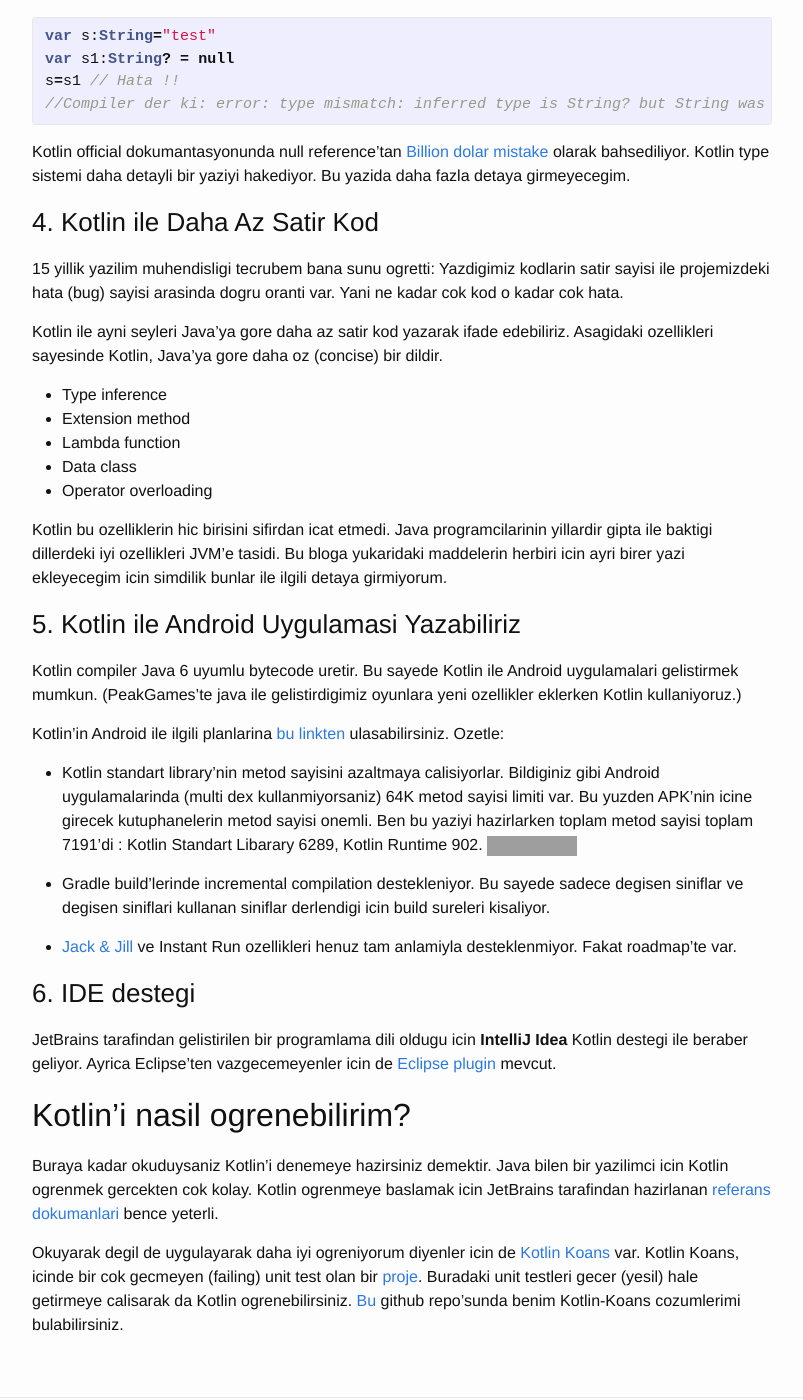
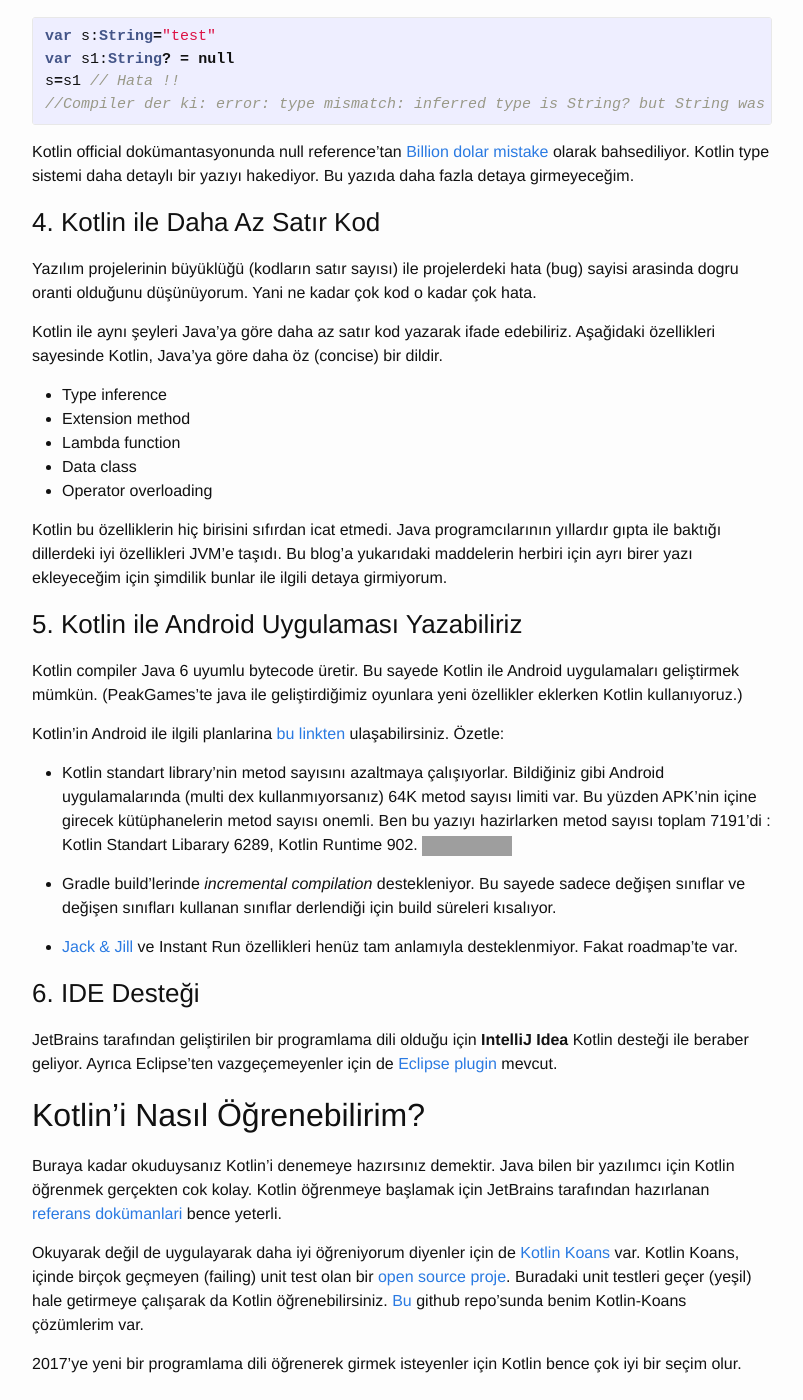
Before and after one commit to ilkinulas/ilkinulas.github.io, a Jekyll site: the page built from _posts/2017-01-28-Neden-Kotlin.md, in a window 1280 px wide and 1400 px high, scrolled down 2241 px. Shown: the whole window, without its empty margins (238-1041 px from the left). Built offline with Jekyll 4.4.1, drawn with Linux system fonts in a browser that asks for light colours; comment, search, counter and statistics services are not loaded; some of the changed text lies outside the part shown; grey boxes are pictures that could not be loaded.

Commit message:
Turkce karakterler

```diff
--- a/_posts/2017-01-28-Neden-Kotlin.md
+++ b/_posts/2017-01-28-Neden-Kotlin.md
@@ -4,39 +4,40 @@
 categories: development kotlin
 ---
 
-## Neden olmasin?
-[JetBrains](http://www.jetbrains.com/) 6 yil once Kotlin programlama dili uzerinde calismaya baslamis ve **Kotlin 1.0** 'in [duyurulmasinin](https://blog.jetbrains.com/kotlin/2016/02/kotlin-1-0-released-pragmatic-language-for-jvm-and-android/) uzerinden 1 yil gecmis. Bu yaziyi Kotlin'i henuz denememis olan Java yazilimcilarinin Kotlin'i en azindan bir kere denemeleri icin kaleme aliyorum. Yeni bir programlama dili ogrenmenin kime ne zarari olabilir ki? Kotlin ogrenmenin soyle bir yan etkisi olabiliyor bastan soyleyeyim : Bir daha Java ile kod yazmak istemeyebilirsiniz.
+## Neden olmasın?
+[JetBrains](http://www.jetbrains.com/) 6 yıl önce Kotlin programlama dili üzerinde calismaya başlamış ve **Kotlin 1.0** 'ın [duyurulmasının](https://blog.jetbrains.com/kotlin/2016/02/kotlin-1-0-released-pragmatic-language-for-jvm-and-android/) üzerinden 1 yıl geçmiş. Bu yazıyı Kotlin'i henüz denememiş olan Java yazılımcılarının Kotlin'i en azından bir kere denemeleri için kaleme alıyorum. Yeni bir programlama dili öğrenmenin kime ne zararı olabilir ki? Kotlin öğrenmenin şöyle bir yan etkisi olabiliyor baştan söyleyeyim : Bir daha Java ile kod yazmak istemeyebilirsiniz.
 
-2002 yilindan beri profesyonel olarak, cok sevdigim Java programla dili ile uygulamalar gelistiriyorum. Java ile web uygulamalari, [telekom sunuculari](https://en.wikipedia.org/wiki/Online_charging_system) ve [mobil oyunlar](http://www.peakgames.net) gelistirmis birisi olarak keske Java programlama diline su ozelligi de ekleseler dedigim herseyi Kotlin'de buldugumu soyleyebilirim. Birazdan bunlardan kisa kisa bahsedecegim.
+2002 yılından beri profesyonel olarak, çok sevdiğim Java programla dili ile uygulamalar geliştiriyorum. Java ile web uygulamaları, [telekom sunucuları](https://en.wikipedia.org/wiki/Online_charging_system) ve [mobil oyunlar](http://www.peakgames.net) geliştirmiş birisi olarak keşke Java programlama diline şu özelliği de ekleseler dediğim herşeyi Kotlin'de bulduğumu söyleyebilirim. Birazdan bunlardan kısa kısa bahsedeceğim.
 
-Java Sanal Makinesi (JVM), [java bytecode](https://en.wikipedia.org/wiki/Java_bytecode)'larini hafizaya yukleyip calistirabilen, cogunlukla C++ ile yazilmis devasa bir programdir. Eger derleyiciniz programlama dilinizi alip JVM'in anlayacagi bytecode'a cevirebilirse yazdiginiz programlar sanal makine uzerinde calisabilir. Peki neden JVM'e ihtiyac duyariz? JVM bize sunlari sunar:
+Java Sanal Makinesi (JVM), [java bytecode](https://en.wikipedia.org/wiki/Java_bytecode)'larını hafızaya yükleyip çalıştırabilen, çoğunlukla C++ ile yazılmış devasa bir programdır. Eğer derleyiciniz programlama dilinizi alıp JVM'in anlayacağı bytecode'a çevirebilirse yazdığınız programlar sanal makine üzerinde çalışabilir. Peki neden JVM'e ihtiyaç duyarız? JVM bize şunları sunar:
 
- * __Garbage Collection__ : Dinamik hafiza yonetimi sayesinde kullanilmayan instance'lar, yani copler, garge collector tarafindan temizlenir.
- * __Write Once Run (almost) Every Where__ : Her platform icin farkli bir sanal makine oldugu icin bytecode'a cevrilen programiniz Windows, Mac, Linux farketmeksizin ayni sekilde calisacaktir.
- * __Performance & Robustness__ : JVM'in (reference implementation) 20 yillik bir gecmisi var ve yillardir finans, telekom, online alisveris, oyun gibi bircok alanda kullaniliyor. Uygulamanizin karakteristigine gore farkli JVM'ler kullanabilirsiniz.
+ * __Garbage Collection__ : Dinamik hafıza yönetimi sayesinde kullanılmayan instance'lar, yani çöpler, garbage collector tarafından temizlenir.
+ * __Write Once Run (almost) Every Where__ : Her platform için farklı bir sanal makine olduğu için bytecode'a çevrilen programınız Windows, Mac, Linux farketmeksizin aynı şekilde calışacaktır.
+ * __Performance & Robustness__ : JVM'in (reference implementation) 20 yıllık bir geçmişi var ve yıllardır finans, telekom, online alışveriş, oyun gibi bircok alanda kullanılıyor. Uygulamanızın karakteristiğine göre farklı JVM'ler kullanabilirsiniz.
     * [HotSpot](https://en.wikipedia.org/wiki/HotSpot), Reference Java VM implementation
     * [Open JDK](https://en.wikipedia.org/wiki/OpenJDK), free & open JVM implementation
     * [Realtime JVMs](https://en.wikipedia.org/wiki/Real_time_Java)
- * __Monitoring tools__ : Sanal makinenin durumunu izlemek icin ve daha performansli calismasini saglamak icin bir cok arac mevcut. [VisualVM](http://visualvm.java.net/), [JProfiler](http://www.ej-technologies.com/products/jprofiler/overview.html), [GCViewer](http://www.tagtraum.com/gcviewer.html), [jmap](http://docs.oracle.com/javase/7/docs/technotes/tools//share/jmap.html), [jstack](http://docs.oracle.com/javase/7/docs/technotes/tools//share/jstack.html) bunlardan sadece bazilari.
+ * __Monitoring tools__ : Sanal makinenin durumunu izlemek için ve daha performanslı çalısmasını sağlamak için birçok araç mevcut. [VisualVM](http://visualvm.java.net/), [JProfiler](http://www.ej-technologies.com/products/jprofiler/overview.html), [GCViewer](http://www.tagtraum.com/gcviewer.html), [jmap](http://docs.oracle.com/javase/7/docs/technotes/tools//share/jmap.html), [jstack](http://docs.oracle.com/javase/7/docs/technotes/tools//share/jstack.html) bunlardan sadece bazıları.
 
- JVM'in bedavadan yukaridaki ozellikleri sunmasi JVM uzerinde calisabilen Java'dan baska bircok dilin dogmasina yol acmistir. Popupler JVM dillerinden bazilari : Kotlin, Clojure, Scala, JRuby, Jython, Groovy, LuaJ.
+ JVM'in bedavadan yukarıdaki özellikleri sunması JVM üzerinde calisabilen Java'dan baska birçok dilin doğmasına yol açmıştır. Popupler JVM dillerinden bazıları : Kotlin, Clojure, Scala, JRuby, Jython, Groovy, LuaJ.
+
 
 ![kotlin logo](/assets/neden_kotlin/logo_Kotlin.png){: .center-image }
 
-Simdi tekrar Kotlin'e geri donelim. Kotlin'in ogrenmeye deger bir programlama dili oldugunu dusunuyorum cunku;
+Şimdi tekrar Kotlin'e geri dönelim. Kotlin'in öğrenmeye değer bir programlama dili olduğunu düşünüyorum çünkü;
 
 ### 1. Statically Typed
 
-Kotlin statically typed bir programlama dilidir. Kotlin compiler (kotlinc) kotlin ile yazdiginiz kaynak kodlarini java byte code'a cevirir. Tipler derleme sirasinda belirlidir. Ornegin bir degiskenin tipi String ise o degiskene Integer atayamazsiniz, compiler buna izin vermez. Static (Java, C#, C++) ve dinamik (Javascript, Python) programlama dilleri ile calismis birisi olarak kisisel tercihim statik diller. Cunku :
+Kotlin, _statically typed_ bir programlama dilidir. Kotlin compiler (kotlinc) kotlin ile yazdığınız kaynak kodlarını java byte code'a çevirir. Tipler derleme sırasında belirlidir. Ornegin bir değişkenin tipi String ise o değişkene Integer atayamazsınız, compiler buna izin vermez. Static (Java, C#, C++) ve dinamik (Javascript, Python) programlama dilleri ile calışmış birisi olarak kişisel tercihim statik diller. Çünkü :
 
-  * Static dillerde compiler'lar, kodunuzdaki hatalari kodunuz daha calismadan (production'a gitmeden) soyleyebilir.
-  * IDE'ler tipleri bildikleri icin size daha gelismis oneriler sunabilir. Cok gelismis refactoring destegi saglayabilirler.
+  * Static dillerde compiler'lar, kodunuzdaki hataları kodunuz daha çalişmadan (production'a gitmeden) söyleyebilir.
+  * IDE'ler tipleri bildikleri için size daha gelişmiş öneriler sunabilir. Çok gelişmiş refactoring desteği sağlayabilirler.
 
-### 2. Kotlin, Java ile Uyumlu Calisabilir (Interoperable)
+### 2. Kotlin, Java ile Uyumlu Çalışabilir (Interoperable)
 
-Kotlin'den Java'yi ve Java'dan Kotlin'i cagirmak mumkun. Bu iki farkli dunya arasindaki haberlesme o kadar puruzsuz ki kullandiginiz library'nin Java ile mi yoksa Kotlin ile mi yazildigini anlamaniz mumkun degil. Iki dilin uyumu, mevcut java projelerimizin yeni ozelliklerini Kotlin ile gelistirme imkani veriyor.
+Kotlin'den Java'yı ve Java'dan Kotlin'i çağırmak mumkun. Bu iki farklı dunya arasindaki haberlesme o kadar pürüzsüz ki kullandığınız library'nin Java ile mi yoksa Kotlin ile mi yazıldığını anlamanız mümkün değil. İki dilin uyumu, mevcut java projelerimizin yeni ozelliklerini Kotlin ile geliştirme imkanı veriyor.
 
-Java cok populer bir programala dili oldugu icin her ihtiyaca gore yazilmis kutuphaneler bulmak cok kolay (3rd party jars). Kotlin ile yazdiginiz kodlar bu kutuphanelerin hepsini kullanabilir. Ornegin
+Java çok popüler bir programala dili olduğu için her ihtiyaca göre yazılmış kütüphaneler bulmak çok kolay (3rd party jars). Kotlin ile yazdığınız kodlar bu kütüphaneleınr hepsini kullanabilir. Örneğin:
 
 
 {% highlight java %}
@@ -71,13 +72,13 @@
 {% endhighlight %}
 
 
-Kotlin official dokumantasyonunda null reference'tan [Billion dolar mistake](https://en.wikipedia.org/wiki/Tony_Hoare#Apologies_and_retractions) olarak bahsediliyor. Kotlin type sistemi daha detayli bir yaziyi hakediyor. Bu yazida daha fazla detaya girmeyecegim.
+Kotlin official dokümantasyonunda null reference'tan [Billion dolar mistake](https://en.wikipedia.org/wiki/Tony_Hoare#Apologies_and_retractions) olarak bahsediliyor. Kotlin type sistemi daha detaylı bir yazıyı hakediyor. Bu yazıda daha fazla detaya girmeyeceğim.
 
-### 4. Kotlin ile Daha Az Satir Kod
+### 4. Kotlin ile Daha Az Satır Kod
 
-15 yillik yazilim muhendisligi tecrubem bana sunu ogretti: Yazdigimiz kodlarin satir sayisi ile projemizdeki hata (bug) sayisi arasinda dogru oranti var. Yani ne kadar cok kod o kadar cok hata.
+Yazılım projelerinin büyüklüğü (kodların satır sayısı) ile projelerdeki hata (bug) sayisi arasinda dogru oranti olduğunu düşünüyorum. Yani ne kadar çok kod o kadar çok hata.
 
-Kotlin ile ayni seyleri Java'ya gore daha az satir kod yazarak ifade edebiliriz. Asagidaki ozellikleri sayesinde Kotlin, Java'ya gore daha oz (concise) bir dildir.
+Kotlin ile aynı şeyleri Java'ya göre daha az satır kod yazarak ifade edebiliriz. Aşağidaki özellikleri sayesinde Kotlin, Java'ya göre daha öz (concise) bir dildir.
 
 * Type inference
 * Extension method
@@ -85,27 +86,29 @@
 * Data class
 * Operator overloading
 
-Kotlin bu ozelliklerin hic birisini sifirdan icat etmedi. Java programcilarinin yillardir gipta ile baktigi dillerdeki iyi ozellikleri JVM'e tasidi. Bu bloga yukaridaki maddelerin herbiri icin ayri birer yazi ekleyecegim icin simdilik bunlar ile ilgili detaya girmiyorum.
+Kotlin bu özelliklerin hiç birisini sıfırdan icat etmedi. Java programcılarının yıllardır gıpta ile baktığı dillerdeki iyi özellikleri JVM'e taşıdı. Bu blog'a yukarıdaki maddelerin herbiri için ayrı birer yazı ekleyeceğim için şimdilik bunlar ile ilgili detaya girmiyorum.
 
-### 5. Kotlin ile Android Uygulamasi Yazabiliriz
+### 5. Kotlin ile Android Uygulaması Yazabiliriz
 
-Kotlin compiler Java 6 uyumlu bytecode uretir. Bu sayede Kotlin ile Android uygulamalari gelistirmek mumkun. (PeakGames'te java ile gelistirdigimiz oyunlara yeni ozellikler eklerken Kotlin kullaniyoruz.)
+Kotlin compiler Java 6 uyumlu bytecode üretir. Bu sayede Kotlin ile Android uygulamaları geliştirmek mümkün. (PeakGames'te java ile geliştirdiğimiz oyunlara yeni özellikler eklerken Kotlin kullanıyoruz.)
 
-Kotlin'in Android ile ilgili planlarina [bu linkten](https://blog.jetbrains.com/kotlin/2016/03/kotlins-android-roadmap/) ulasabilirsiniz. Ozetle:
+Kotlin'in Android ile ilgili planlarina [bu linkten](https://blog.jetbrains.com/kotlin/2016/03/kotlins-android-roadmap/) ulaşabilirsiniz. Özetle:
 
-  * Kotlin standart library'nin metod sayisini azaltmaya calisiyorlar. Bildiginiz gibi Android uygulamalarinda (multi dex kullanmiyorsaniz) 64K metod sayisi limiti var. Bu yuzden APK'nin icine girecek kutuphanelerin metod sayisi onemli. Ben bu yaziyi hazirlarken toplam metod sayisi toplam 7191'di : Kotlin Standart Libarary 6289, Kotlin Runtime 902.  <a href="http://www.methodscount.com/?lib=org.jetbrains.kotlin%3Akotlin-stdlib%3A1.0.0"><img src="https://img.shields.io/badge/Methods and size-core: 6289 | deps: 902 | 636 KB-e91e63.svg"/></a>
+  * Kotlin standart library'nin metod sayısını azaltmaya çalışıyorlar. Bildiğiniz gibi Android uygulamalarında (multi dex kullanmıyorsanız) 64K metod sayısı limiti var. Bu yüzden APK'nin içine girecek kütüphanelerin metod sayısı onemli. Ben bu yazıyı hazirlarken metod sayısı toplam 7191'di : Kotlin Standart Libarary 6289, Kotlin Runtime 902.  <a href="http://www.methodscount.com/?lib=org.jetbrains.kotlin%3Akotlin-stdlib%3A1.0.0"><img src="https://img.shields.io/badge/Methods and size-core: 6289 | deps: 902 | 636 KB-e91e63.svg"/></a>
 
-  * Gradle build'lerinde incremental compilation destekleniyor. Bu sayede sadece degisen siniflar ve degisen siniflari kullanan siniflar derlendigi icin build sureleri kisaliyor.
+  * Gradle build'lerinde _incremental compilation_ destekleniyor. Bu sayede sadece değişen sınıflar ve değişen sınıfları kullanan sınıflar derlendiği için build süreleri kısalıyor.
 
-  * [Jack & Jill](http://tools.android.com/tech-docs/jackandjill) ve Instant Run ozellikleri henuz tam anlamiyla desteklenmiyor. Fakat roadmap'te var.
+  * [Jack & Jill](http://tools.android.com/tech-docs/jackandjill) ve Instant Run özellikleri henüz tam anlamıyla desteklenmiyor. Fakat roadmap'te var.
 
-### 6. IDE destegi
+### 6. IDE Desteği
 
-JetBrains tarafindan gelistirilen bir programlama dili oldugu icin __IntelliJ Idea__ Kotlin destegi ile beraber geliyor. Ayrica Eclipse'ten vazgecemeyenler icin de [Eclipse plugin](https://marketplace.eclipse.org/content/kotlin-plugin-eclipse) mevcut.
+JetBrains tarafından geliştirilen bir programlama dili olduğu için __IntelliJ Idea__ Kotlin desteği ile beraber geliyor. Ayrıca Eclipse'ten vazgeçemeyenler için de [Eclipse plugin](https://marketplace.eclipse.org/content/kotlin-plugin-eclipse) mevcut.
 
-##  Kotlin'i nasil ogrenebilirim?
-Buraya kadar okuduysaniz Kotlin'i denemeye hazirsiniz demektir. Java bilen bir yazilimci icin Kotlin ogrenmek gercekten cok kolay.
-Kotlin ogrenmeye baslamak icin JetBrains tarafindan hazirlanan [referans dokumanlari](https://kotlinlang.org/docs/reference/) bence yeterli.
+##  Kotlin'i Nasıl Öğrenebilirim?
+Buraya kadar okuduysanız Kotlin'i denemeye hazırsınız demektir. Java bilen bir yazılımcı için Kotlin öğrenmek gerçekten cok kolay.
+Kotlin öğrenmeye başlamak için JetBrains tarafından hazırlanan [referans dokümanlari](https://kotlinlang.org/docs/reference/) bence yeterli.
 
-Okuyarak degil de uygulayarak daha iyi ogreniyorum diyenler icin de [Kotlin Koans](https://kotlinlang.org/docs/tutorials/koans.html) var.
-Kotlin Koans, icinde bir cok gecmeyen (failing) unit test olan bir [proje](https://github.com/Kotlin/kotlin-koans). Buradaki unit testleri gecer (yesil) hale getirmeye calisarak da Kotlin ogrenebilirsiniz. [Bu](https://github.com/ilkinulas/kotlin-koans) github repo'sunda benim Kotlin-Koans cozumlerimi bulabilirsiniz.
+Okuyarak değil de uygulayarak daha iyi öğreniyorum diyenler için de [Kotlin Koans](https://kotlinlang.org/docs/tutorials/koans.html) var.
+Kotlin Koans, içinde birçok geçmeyen (failing) unit test olan bir [open source proje](https://github.com/Kotlin/kotlin-koans). Buradaki unit testleri geçer (yeşil) hale getirmeye çalışarak da Kotlin öğrenebilirsiniz. [Bu](https://github.com/ilkinulas/kotlin-koans) github repo'sunda benim Kotlin-Koans çözümlerim var.
+
+2017'ye yeni bir programlama dili öğrenerek girmek isteyenler için Kotlin bence çok iyi bir seçim olur.
```
Also changed, not shown: other parts of _posts/2017-01-28-Neden-Kotlin.md (+3 -3 lines).
